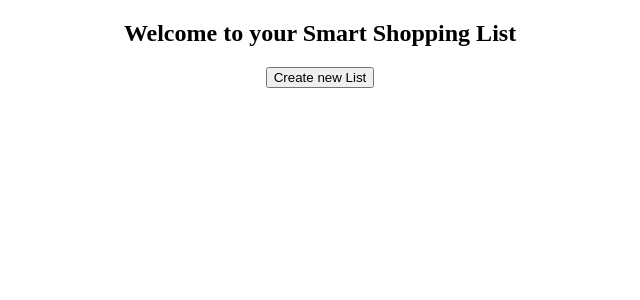
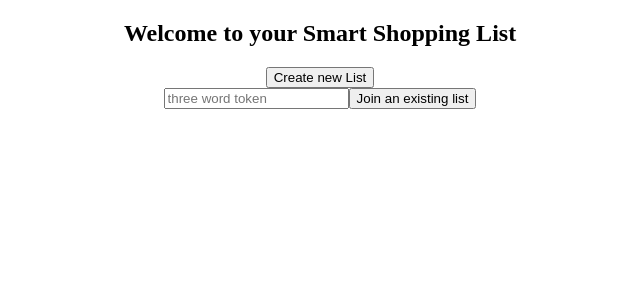
Before and after one commit to the-collab-lab/tcl-44-smart-shopping-list-1, a React (Create React App) app: page / in a window 1280 px wide. Shown: the top 300 px of the page, without its empty margins (320-960 px from the left). Built offline with nearby package versions, Linux system fonts and the light colour scheme.

Commit message:
add form, save to localStorage, check if token exists.
Co-authored-by: Reda Baha baha.reddaaaa@gmail.com

```diff
--- a/src/components/Home.js
+++ b/src/components/Home.js
@@ -1,26 +1,29 @@
 import { getToken } from '@the-collab-lab/shopping-list-utils';
 import { useNavigate, Navigate } from 'react-router-dom';
+import ShareTokenForm from './ShareTokenForm';
 
-const Home = ({setToken}) => {
+const Home = ({ setToken }) => {
   let navigate = useNavigate();
 
   const createToken = () => {
     const newToken = getToken();
     if (localStorage.getItem('token') === null) {
       localStorage.setItem('token', newToken);
-      setToken(newToken)
+      setToken(newToken);
     }
     navigate('/list');
   };
 
   if (localStorage.getItem('token')) {
-     return <Navigate to="/list" />;
+    return <Navigate to="/list" />;
   }
 
   return (
     <section>
       <h1>Welcome to your Smart Shopping List</h1>
       <button onClick={createToken}>Create new List</button>
+
+      <ShareTokenForm />
     </section>
   );
 };
--- /dev/null
+++ b/src/components/ShareTokenForm.js
@@ -0,0 +1,43 @@
+import { useState } from 'react';
+import { collection, getDocs, query, where } from 'firebase/firestore';
+import { db } from '../lib/firebase';
+import { useNavigate } from 'react-router-dom';
+
+const ShareTokenForm = () => {
+  const [token, setToken] = useState('');
+  let navigate = useNavigate();
+
+  const handleSubmit = (e) => {
+    e.preventDefault();
+    localStorage.setItem('token', token);
+    checkIfTokenExists();
+  };
+
+  const checkIfTokenExists = async () => {
+    const docRef = collection(db, 'List1');
+    const queryParam = query(docRef, where('token', '==', token));
+    const listSnap = await getDocs(queryParam);
+    if (listSnap.docs.length === 0) {
+      alert("token doesn't exist");
+    } else {
+      navigate('/list');
+    }
+  };
+
+  return (
+    <form onSubmit={handleSubmit}>
+      <label htmlFor="shareToken">
+        <input
+          type="text"
+          id="shareToken"
+          placeholder="three word token"
+          onChange={(e) => setToken(e.target.value)}
+          value={token}
+        />
+        <button>Join an existing list</button>
+      </label>
+    </form>
+  );
+};
+
+export default ShareTokenForm;
```
